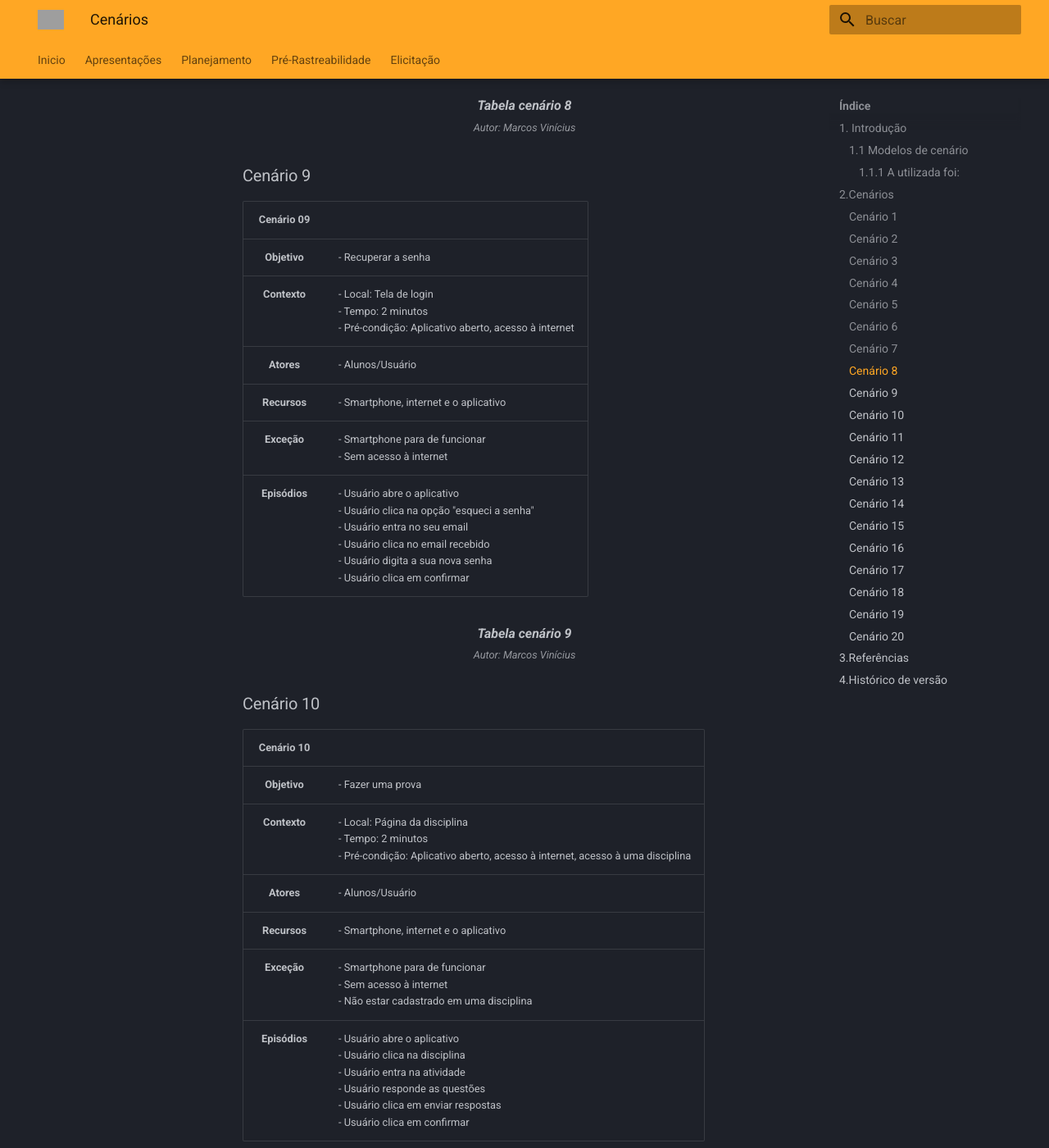
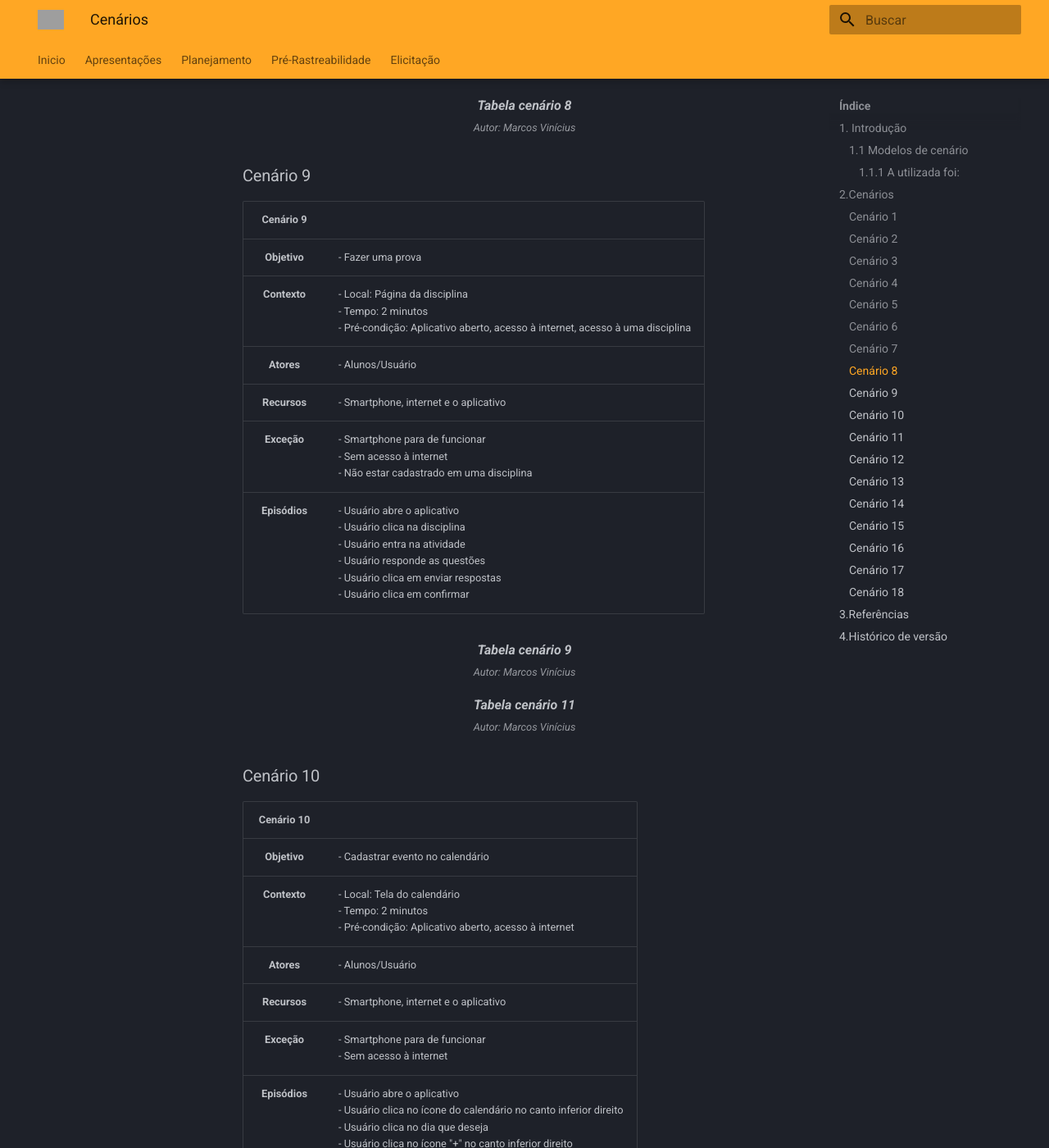
Before and after one commit to Requisitos-de-Software/2022.2-Moodle, an MkDocs documentation site: the page built from docs/Modelagem/cenarios.md, in a window 1280 px wide and 1400 px high, scrolled down 5812 px. Shown: the whole window at 82% size. Built offline with MkDocs 1.6.1 and Material for MkDocs 9.7.7, drawn with Linux system fonts in a browser that asks for light colours; some of the changed text lies outside the part shown; grey boxes are pictures that could not be loaded.

Commit message:
Remoção de 2 cenários repetidos

```diff
--- a/docs/Modelagem/cenarios.md
+++ b/docs/Modelagem/cenarios.md
@@ -168,17 +168,23 @@
 
 ### Cenário 9
 
-|Cenário 09||
+|Cenário 9||
 |:----:|:----------|
-|<b>Objetivo</b>| - Recuperar a senha |
-|<b>Contexto</b>| - Local: Tela de login <br> - Tempo: 2 minutos <br> - Pré-condição: Aplicativo aberto, acesso à internet <br>|
+|<b>Objetivo</b>| - Fazer uma prova |
+|<b>Contexto</b>| - Local: Página da disciplina <br> - Tempo: 2 minutos <br> - Pré-condição: Aplicativo aberto, acesso à internet, acesso à uma disciplina <br>|
 |<b>Atores</b>| - Alunos/Usuário |
 |<b>Recursos</b>| - Smartphone, internet e o aplicativo |
-|<b>Exceção</b>| - Smartphone para de funcionar</br>- Sem acesso à internet |
-|<b>Episódios</b>| - Usuário abre o aplicativo </br>- Usuário clica na opção "esqueci a senha"</br>- Usuário entra no seu email</br>- Usuário clica no email recebido </br>- Usuário digita a sua nova senha </br>- Usuário clica em confirmar |
+|<b>Exceção</b>| - Smartphone para de funcionar</br>- Sem acesso à internet <br> - Não estar cadastrado em uma disciplina |
+|<b>Episódios</b>| - Usuário abre o aplicativo </br>- Usuário clica na disciplina</br>- Usuário entra na atividade</br>- Usuário responde as questões </br>- Usuário clica em enviar respostas </br>- Usuário clica em confirmar |
 
 <figcaption align='center'>
     <b>Tabela cenário 9</b>
+        <br><small>Autor: Marcos Vinícius</small>
+</figcaption>
+
+
+<figcaption align='center'>
+    <b>Tabela cenário 11</b>
         <br><small>Autor: Marcos Vinícius</small>
 </figcaption>
 
@@ -187,12 +193,12 @@
 
 |Cenário 10||
 |:----:|:----------|
-|<b>Objetivo</b>| - Fazer uma prova |
-|<b>Contexto</b>| - Local: Página da disciplina <br> - Tempo: 2 minutos <br> - Pré-condição: Aplicativo aberto, acesso à internet, acesso à uma disciplina <br>|
+|<b>Objetivo</b>| - Cadastrar evento no calendário |
+|<b>Contexto</b>| - Local: Tela do calendário <br> - Tempo: 2 minutos <br> - Pré-condição: Aplicativo aberto, acesso à internet <br>|
 |<b>Atores</b>| - Alunos/Usuário |
 |<b>Recursos</b>| - Smartphone, internet e o aplicativo |
-|<b>Exceção</b>| - Smartphone para de funcionar</br>- Sem acesso à internet <br> - Não estar cadastrado em uma disciplina |
-|<b>Episódios</b>| - Usuário abre o aplicativo </br>- Usuário clica na disciplina</br>- Usuário entra na atividade</br>- Usuário responde as questões </br>- Usuário clica em enviar respostas </br>- Usuário clica em confirmar |
+|<b>Exceção</b>| - Smartphone para de funcionar</br>- Sem acesso à internet |
+|<b>Episódios</b>| - Usuário abre o aplicativo </br>- Usuário clica no ícone do calendário no canto inferior direito</br>- Usuário clica no dia que deseja </br>- Usuário clica no ícone "+" no canto inferior direito </br>- Usuário preenche com as informações do evento </br>- Usuário clica em confirmar |
 
 <figcaption align='center'>
     <b>Tabela cenário 10</b>
@@ -204,12 +210,12 @@
 
 |Cenário 11||
 |:----:|:----------|
-|<b>Objetivo</b>| - Recuperar a senha |
-|<b>Contexto</b>| - Local: Tela de login <br> - Tempo: 2 minutos <br> - Pré-condição: Aplicativo aberto, acesso à internet <br>|
+|<b>Objetivo</b>| - Enviar mensagem para um professor |
+|<b>Contexto</b>| - Local: Tela inicial <br> - Tempo: 2 minutos <br> - Pré-condição: Aplicativo aberto, acesso à internet <br>|
 |<b>Atores</b>| - Alunos/Usuário |
 |<b>Recursos</b>| - Smartphone, internet e o aplicativo |
 |<b>Exceção</b>| - Smartphone para de funcionar</br>- Sem acesso à internet |
-|<b>Episódios</b>| - Usuário abre o aplicativo </br>- Usuário clica na opção "esqueci a senha"</br>- Usuário entra no seu email</br>- Usuário clica no email recebido </br>- Usuário digita a sua nova senha </br>- Usuário clica em confirmar |
+|<b>Episódios</b>| - Usuário abre o aplicativo </br>- Usuário clica no segundo ícone do canto inferior </br>- Usuário clica na lupa</br>- Usuário digita o nome do professor </br>- Usuário clica no professor pretendido </br>- Usuário digita sua mensagem <br> - Usuário clica em enviar |
 
 <figcaption align='center'>
     <b>Tabela cenário 11</b>
@@ -221,12 +227,12 @@
 
 |Cenário 12||
 |:----:|:----------|
-|<b>Objetivo</b>| - Cadastrar evento no calendário |
-|<b>Contexto</b>| - Local: Tela do calendário <br> - Tempo: 2 minutos <br> - Pré-condição: Aplicativo aberto, acesso à internet <br>|
+|<b>Objetivo</b>| - Acessar o blog do site|
+|<b>Contexto</b>| - Local: Tela inicial <br> - Tempo: 1 minuto <br> - Pré-condição: Aplicativo aberto, acesso à internet <br>|
 |<b>Atores</b>| - Alunos/Usuário |
 |<b>Recursos</b>| - Smartphone, internet e o aplicativo |
 |<b>Exceção</b>| - Smartphone para de funcionar</br>- Sem acesso à internet |
-|<b>Episódios</b>| - Usuário abre o aplicativo </br>- Usuário clica no ícone do calendário no canto inferior direito</br>- Usuário clica no dia que deseja </br>- Usuário clica no ícone "+" no canto inferior direito </br>- Usuário preenche com as informações do evento </br>- Usuário clica em confirmar |
+|<b>Episódios</b>| - Usuário abre o aplicativo </br>- Usuário clica no "..." do canto inferior direito</br>- Usuário clica na opção blog do site|
 
 <figcaption align='center'>
     <b>Tabela cenário 12</b>
@@ -238,12 +244,12 @@
 
 |Cenário 13||
 |:----:|:----------|
-|<b>Objetivo</b>| - Enviar mensagem para um professor |
+|<b>Objetivo</b>| - Alterar o tamanho da fonte das letras |
 |<b>Contexto</b>| - Local: Tela inicial <br> - Tempo: 2 minutos <br> - Pré-condição: Aplicativo aberto, acesso à internet <br>|
 |<b>Atores</b>| - Alunos/Usuário |
 |<b>Recursos</b>| - Smartphone, internet e o aplicativo |
 |<b>Exceção</b>| - Smartphone para de funcionar</br>- Sem acesso à internet |
-|<b>Episódios</b>| - Usuário abre o aplicativo </br>- Usuário clica no segundo ícone do canto inferior </br>- Usuário clica na lupa</br>- Usuário digita o nome do professor </br>- Usuário clica no professor pretendido </br>- Usuário digita sua mensagem <br> - Usuário clica em enviar |
+|<b>Episódios</b>| - Usuário abre o aplicativo </br>- Usuário clica na opção "..." no canto inferior direito</br>- Usuário clica em configurações do aplicativo </br>- Usuário clica em geral </br>- Usuário seleciona o tamanho do texto desejado |
 
 <figcaption align='center'>
     <b>Tabela cenário 13</b>
@@ -272,12 +278,12 @@
 
 |Cenário 15||
 |:----:|:----------|
-|<b>Objetivo</b>| - Alterar o tamanho da fonte das letras |
+|<b>Objetivo</b>| - Alterar o idioma |
 |<b>Contexto</b>| - Local: Tela inicial <br> - Tempo: 2 minutos <br> - Pré-condição: Aplicativo aberto, acesso à internet <br>|
 |<b>Atores</b>| - Alunos/Usuário |
 |<b>Recursos</b>| - Smartphone, internet e o aplicativo |
 |<b>Exceção</b>| - Smartphone para de funcionar</br>- Sem acesso à internet |
-|<b>Episódios</b>| - Usuário abre o aplicativo </br>- Usuário clica na opção "..." no canto inferior direito</br>- Usuário clica em configurações do aplicativo </br>- Usuário clica em geral </br>- Usuário seleciona o tamanho do texto desejado |
+|<b>Episódios</b>| - Usuário abre o aplicativo </br>- Usuário clica na opção "..." no canto inferior direito </br>- Usuário clica em configurações do sistema </br>- Usuário clica em geral </br>- Usuário clica no idioma </br>- Usuário seleciona o idioma desejado |
 
 <figcaption align='center'>
     <b>Tabela cenário 15</b>
@@ -289,12 +295,12 @@
 
 |Cenário 16||
 |:----:|:----------|
-|<b>Objetivo</b>| - Alterar para o tema escuro |
-|<b>Contexto</b>| - Local: Tela inicial <br> - Tempo: 2 minutos <br> - Pré-condição: Aplicativo aberto, acesso à internet <br>|
+|<b>Objetivo</b>| - Visualizar os emblemas conquistados |
+|<b>Contexto</b>| - Local: Tela inicial <br> - Tempo: 1 minuto <br> - Pré-condição: Aplicativo aberto, acesso à internet <br>|
 |<b>Atores</b>| - Alunos/Usuário |
 |<b>Recursos</b>| - Smartphone, internet e o aplicativo |
 |<b>Exceção</b>| - Smartphone para de funcionar</br>- Sem acesso à internet |
-|<b>Episódios</b>| - Usuário abre o aplicativo </br>- Usuário clica na opção "..." no canto inferior direito </br>- Usuário clica em configurações do aplicativo </br>- Usuário clica em geral </br>- Usuário clica em esquema de cores </br>- Usuário clica na opção desejada |
+|<b>Episódios</b>| - Usuário abre o aplicativo </br>- Usuário clica na sua imagem de perfil </br>- Usuário clica no ícone emblemas |
 
 <figcaption align='center'>
     <b>Tabela cenário 16</b>
@@ -306,12 +312,12 @@
 
 |Cenário 17||
 |:----:|:----------|
-|<b>Objetivo</b>| - Alterar o idioma |
-|<b>Contexto</b>| - Local: Tela inicial <br> - Tempo: 2 minutos <br> - Pré-condição: Aplicativo aberto, acesso à internet <br>|
+|<b>Objetivo</b>| - Visualizar as notas |
+|<b>Contexto</b>| - Local: Tela inicial<br> - Tempo: 2 minutos <br> - Pré-condição: Aplicativo aberto, acesso à internet <br>|
 |<b>Atores</b>| - Alunos/Usuário |
 |<b>Recursos</b>| - Smartphone, internet e o aplicativo |
 |<b>Exceção</b>| - Smartphone para de funcionar</br>- Sem acesso à internet |
-|<b>Episódios</b>| - Usuário abre o aplicativo </br>- Usuário clica na opção "..." no canto inferior direito </br>- Usuário clica em configurações do sistema </br>- Usuário clica em geral </br>- Usuário clica no idioma </br>- Usuário seleciona o idioma desejado |
+|<b>Episódios</b>| - Usuário abre o aplicativo </br>- Usuário clica na foto de perfil do canto superior direito </br>- Usuário clica em notas </br>- Usuário clica na disciplina que quer ver as notas |
 
 <figcaption align='center'>
     <b>Tabela cenário 17</b>
@@ -323,40 +329,6 @@
 
 |Cenário 18||
 |:----:|:----------|
-|<b>Objetivo</b>| - Visualizar os emblemas conquistados |
-|<b>Contexto</b>| - Local: Tela inicial <br> - Tempo: 1 minuto <br> - Pré-condição: Aplicativo aberto, acesso à internet <br>|
-|<b>Atores</b>| - Alunos/Usuário |
-|<b>Recursos</b>| - Smartphone, internet e o aplicativo |
-|<b>Exceção</b>| - Smartphone para de funcionar</br>- Sem acesso à internet |
-|<b>Episódios</b>| - Usuário abre o aplicativo </br>- Usuário clica na sua imagem de perfil </br>- Usuário clica no ícone emblemas |
-
-<figcaption align='center'>
-    <b>Tabela cenário 18</b>
-        <br><small>Autor: Marcos Vinícius</small>
-</figcaption>
-
-
-### Cenário 19
-
-|Cenário 19||
-|:----:|:----------|
-|<b>Objetivo</b>| - Visualizar as notas |
-|<b>Contexto</b>| - Local: Tela inicial<br> - Tempo: 2 minutos <br> - Pré-condição: Aplicativo aberto, acesso à internet <br>|
-|<b>Atores</b>| - Alunos/Usuário |
-|<b>Recursos</b>| - Smartphone, internet e o aplicativo |
-|<b>Exceção</b>| - Smartphone para de funcionar</br>- Sem acesso à internet |
-|<b>Episódios</b>| - Usuário abre o aplicativo </br>- Usuário clica na foto de perfil do canto superior direito </br>- Usuário clica em notas </br>- Usuário clica na disciplina que quer ver as notas |
-
-<figcaption align='center'>
-    <b>Tabela cenário 19</b>
-        <br><small>Autor: Marcos Vinícius</small>
-</figcaption>
-
-
-### Cenário 20
-
-|Cenário 20||
-|:----:|:----------|
 |<b>Objetivo</b>| - Configurar as notificações desejadas |
 |<b>Contexto</b>| - Local: Tela inicial <br> - Tempo: 3 minutos <br> - Pré-condição: Aplicativo aberto, acesso à internet <br>|
 |<b>Atores</b>| - Alunos/Usuário |
@@ -365,7 +337,7 @@
 |<b>Episódios</b>| - Usuário abre o aplicativo </br>- Usuário clica na sua foto de perfil do canto superior direito </br>- Usuário clica na opção preferências </br>- Usuário clica na opção notificações </br>- Usuário faz sua configuração desejada |
 
 <figcaption align='center'>
-    <b>Tabela cenário 20</b>
+    <b>Tabela cenário 18</b>
         <br><small>Autor: Marcos Vinícius</small>
 </figcaption>
 
```
Also changed, not shown: other parts of docs/Modelagem/cenarios.md (+4 -3 lines).
